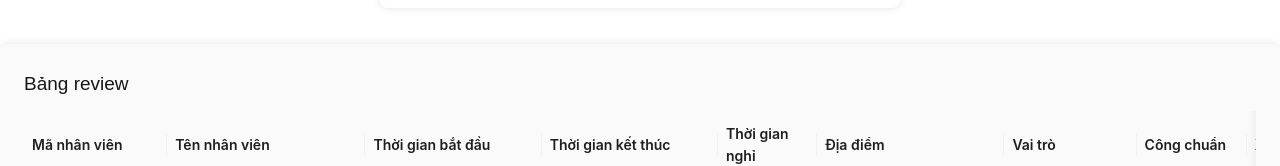
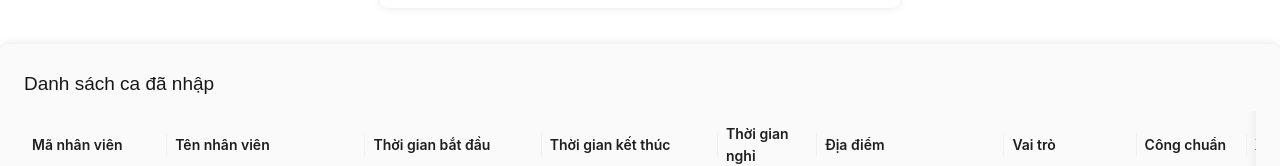
Before and after one commit to phatna8899/kl-ba-ti, a Next.js app: page / in a window 1280 px wide. Shown: the part 558-724 px from the top of the page. Built offline with nearby package versions, Linux system fonts and the light colour scheme.

Commit message:
danh sach ca da cap nhat

```diff
--- a/app/page.tsx
+++ b/app/page.tsx
@@ -401,7 +401,7 @@ const handleChange = (field: string, value: any) => {
           padding: "26px 24px 32px 24px",
         }}
       >
-        <h2 style={{ fontSize: 19, marginBottom: 12 }}>Bảng review</h2>
+        <h2 style={{ fontSize: 19, marginBottom: 12 }}>Danh sách ca đã nhập</h2>
         <Table
           columns={columns}
           dataSource={data}
```
